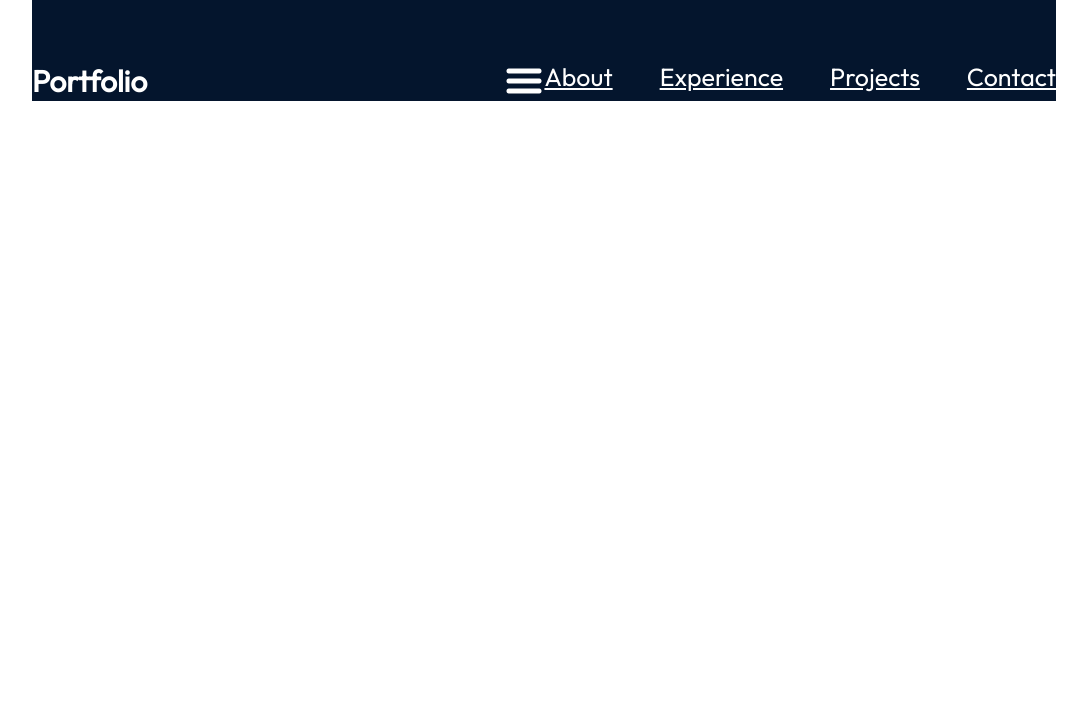
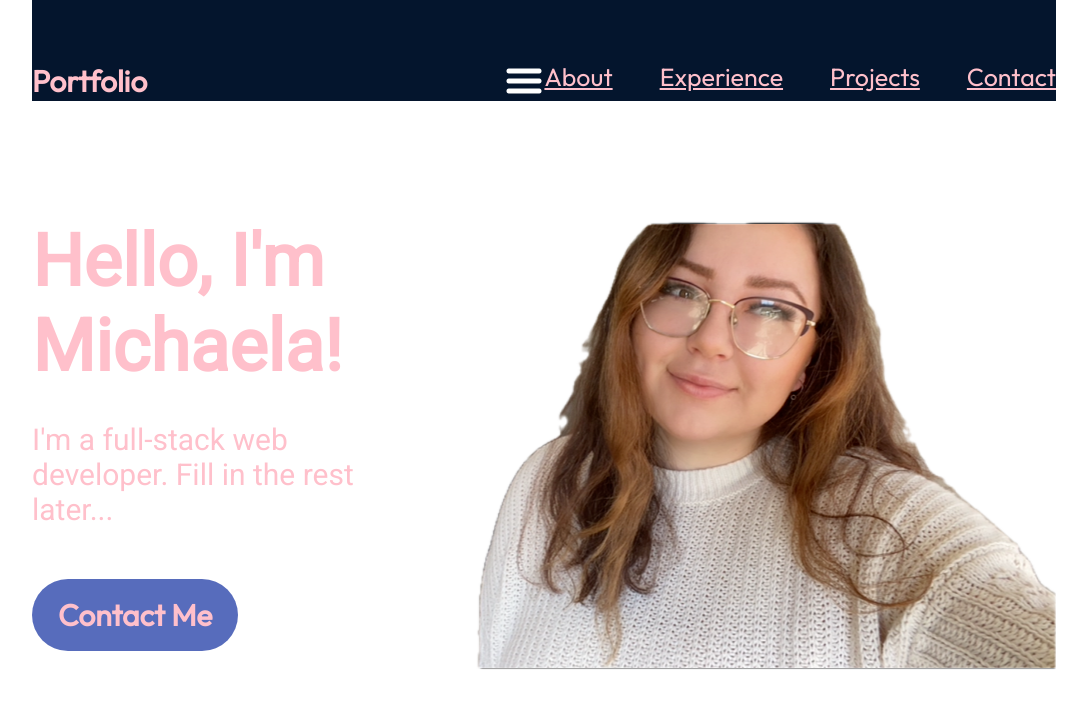
Before and after one commit to MichaelaArteberry/MichaelaArteberry.github.io, a React (Vite) app in the folder portfolio/: page / in a window 1280 px wide. Shown: the top 708 px of the page, without its empty margins (96-1183 px from the left). Built offline with nearby package versions, Linux system fonts and the light colour scheme.

Commit message:
Adding in the about me section, added img, and a title, and description.. still ongoing

```diff
--- a/portfolio/src/App.jsx
+++ b/portfolio/src/App.jsx
@@ -1,11 +1,13 @@
 import styles from './App.module.css';
 import Navbar from './components/Navbar/Navbar';
+import Hero from './components/Hero/Hero';
 
 function App() {
 
   return (
     <div className={styles.App}>
       <Navbar />
+      <Hero />
     </div>
   );
 }
--- /dev/null
+++ b/portfolio/src/components/Hero/Hero.jsx
@@ -0,0 +1,20 @@
+import React from 'react';
+import { getImageUrl } from '../../utils';
+import styles from './Hero.module.css';
+
+const Hero = () => {
+    return (
+        <section className={styles.container}>
+            <div className={styles.content}>
+                <h1 className={styles.title}>Hello, I'm Michaela!</h1>
+                <p className={styles.description}>I'm a full-stack web developer. Fill in the rest later...</p>
+                <a href="mailto:michaela.arteberry@gmail.com" className={styles.contactBtn}>Contact Me</a>
+            </div>
+            <img src={getImageUrl('hero/heroImage.PNG')} alt="Michaela Arteberry" className={styles.heroImg} />
+                <div className={styles.topBlur} />
+                <div className={styles.bottomBlur} />
+        </section>
+    );
+}
+
+export default Hero;
--- /dev/null
+++ b/portfolio/src/components/Hero/Hero.module.css
@@ -0,0 +1,48 @@
+@import "../../vars.css";
+
+.container {
+    position: relative;
+    display: flex;
+    align-items: center;
+    justify-content: space-between;
+    margin-top: 49px;
+    z-index: 1;
+    margin-left: 10%;
+    margin-right: 10%;
+}
+
+.content {
+    color: pink;
+    display: flex;
+    flex-direction: column;
+    align-items: flex-start;
+    color: var(--color-text);
+    z-index: 1;
+}
+
+.title {
+    font-size: 72px;
+    font-weight: 900;
+    color: pink;
+    margin-bottom: 33px;
+    font-family: var(--font-roboto);
+    background: linear-gradient(90deg, rgba(255, 255, 255, 1) 70%, rgba(255, 255, 255, 0) 120%);
+    /* -webkit-text-fill-color: transparent; */
+    /* -webkit-background-clip: text; */
+}
+
+.description {
+    font-size: 30px;
+    font-family: var(--font-roboto);
+    margin-bottom: 52px;
+}
+
+.contactBtn {
+    text-decoration: none;
+    background-color: var(--color-primary);
+    color: var(--color-text);
+    border-radius: 100px;
+    font-size: 30px;
+    font-weight: 600;
+    padding: 17px 26px;
+}
--- a/portfolio/src/vars.css
+++ b/portfolio/src/vars.css
@@ -1,6 +1,6 @@
 :root {
 /* Colors */
---color-text: #fff;
+--color-text: pink;
 --color-primary: #576cbc;
 --color-secondary: #19376d;
 --color-dark: #0b2447;
```
Also changed, not shown: portfolio/assets/hero/heroImage.PNG (added).
